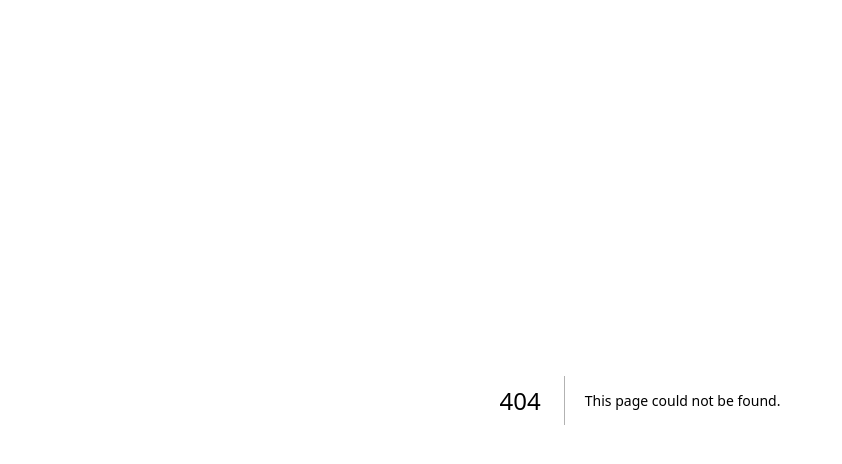
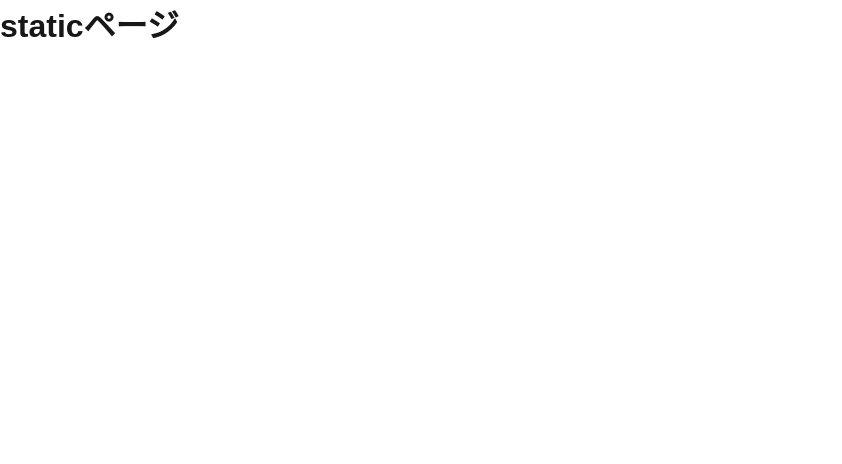
Before and after one commit to fujtak/study-next, a Next.js app: page /static in a window 1280 px wide. Before the commit this address had no page. Shown: the top 464 px of the page, without its empty margins (0-842 px from the left). Built offline with nearby package versions, Linux system fonts and the light colour scheme.

Commit message:
Staticページの作成

```diff
--- /dev/null
+++ b/pages/static.tsx
@@ -0,0 +1,9 @@
+import { NextPage } from 'next'
+
+const PageStatic: NextPage = () => {
+  return (
+    <h1>staticページ</h1>
+  )
+}
+
+export default PageStatic
```
